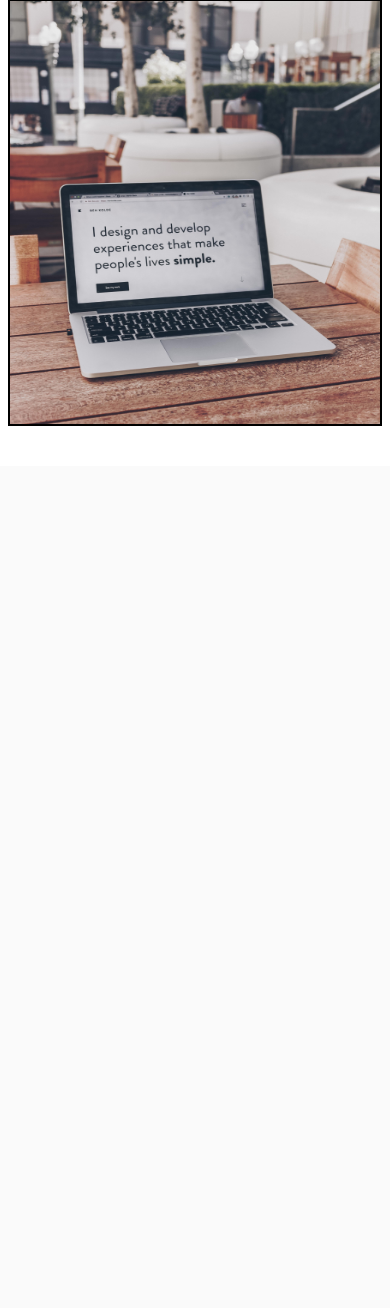
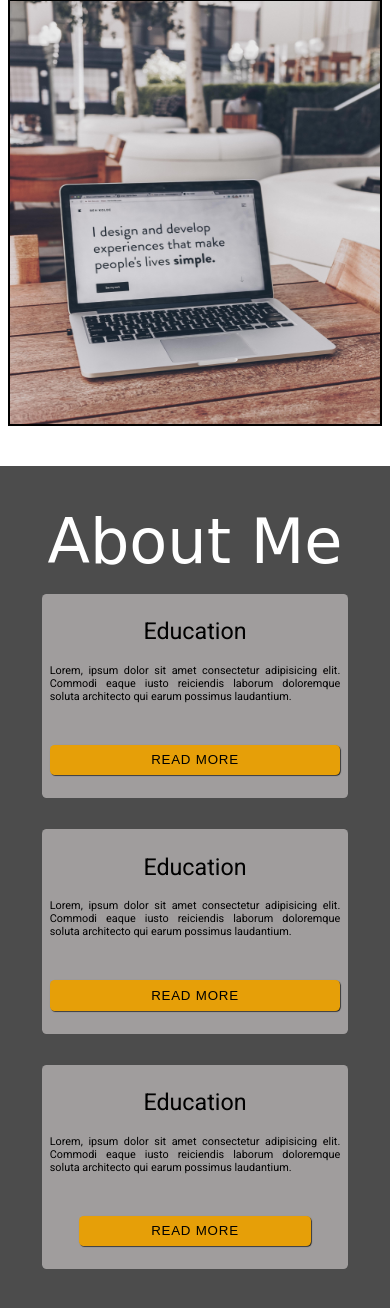
Before and after one commit to CalderonVasquez/Udemy_Blog, a plain HTML site: page index.html in a window 390 px wide. Shown: the part 522-1830 px from the top of the page. Before the commit the page ends 988 px from the top, so only its background shows below. Drawn offline with Linux system fonts and the light colour scheme; a web font is replaced by a local one.

Commit message:
add about-section add responsiveness

```diff
--- a/index.html
+++ b/index.html
@@ -49,7 +49,34 @@
         <!-- Banner Section starts here -->
 
     <!-- About-me section starts here -->
-
+       <section id="about__section" class="section-center">
+        <h2 class="about__heading text-white section-heading ">About Me</h2>
+        <div class="about__cards">
+            <div class="about__card">
+                <h3 class="card__heading">Education</h3>
+                <p class="card__description">
+                    Lorem, ipsum dolor sit amet consectetur adipisicing elit. Commodi eaque iusto reiciendis laborum doloremque soluta architecto qui earum possimus laudantium.
+                </p>
+                <button class="btn">Read More</button>
+            </div>
+            <div class="about__card">
+                <h3 class="card__heading">Education</h3>
+                <p class="card__description">
+                    Lorem, ipsum dolor sit amet consectetur adipisicing elit. Commodi eaque iusto reiciendis laborum doloremque
+                    soluta architecto qui earum possimus laudantium.
+                </p>
+                <button class="btn">Read More</button>
+            </div>
+            <div class="about__card">
+                <h3 class="card__heading">Education</h3>
+                <p class="card__description">
+                    Lorem, ipsum dolor sit amet consectetur adipisicing elit. Commodi eaque iusto reiciendis laborum doloremque
+                    soluta architecto qui earum possimus laudantium.
+                </p>
+                <button class="about__btn btn">Read More</button>
+            </div>
+        </div>
+       </section>
     <!-- About-me section ends here -->
 
     <!-- archives sectin starts here -->
--- a/style.css
+++ b/style.css
@@ -39,6 +39,16 @@ body {
   flex-direction: column;
   align-items: center;
   justify-content: space-evenly;
+}
+.btn {
+  background-color: rgb(230, 159,8);
+  border: none;
+  border-radius: 0.6rem;
+  box-shadow: 0.1rem 0.1rem 0.1rem #222;
+  cursor: pointer;
+  padding: 1rem 0;
+  letter-spacing: 0.1rem;
+  text-transform: uppercase;
 }
 /* reset code and common code ends here  */
 
@@ -109,11 +119,44 @@ header {
   height: 55rem;
   border: 0.3rem solid;
 }
-
 /* Banner section ends here */
 
 /* Blog-about section starts here */
-
+#about__section {
+  background-color: #4c4c4c;
+}
+.about__cards {
+  display: flex;
+  align-items: center;
+}
+.about__card {
+  display: flex;
+  flex-direction: column;
+  border-radius: 0.6rem;
+  flex: 1;
+  padding: 3rem 1rem;
+  background-color: #a09d9d;
+  margin: 2rem;
+  transition: transform 0.3s;
+}
+.about__card:hover{
+  transform: scale(1.1);
+}
+.card__heading {
+  font-size: 3rem;
+  text-align: center;
+  margin-bottom: 2rem;
+}
+.card__description {
+  padding: 0.4rem 0;
+  text-align: justify;
+  font-size: 1.4rem;
+  margin-bottom: 5rem;
+}
+.about__btn {
+  align-self: center;
+  width: 80%;
+}
 /* Blog-about section ends here */
 
 /* archives starts here */
@@ -148,12 +191,20 @@ header {
     align-items: center;
     margin-bottom: 5rem;
   }
+   .about__cards {
+    width: 50%;
+    flex-direction: column;
+    flex-wrap: wrap;
+  }
 }
 @media (max-width: 768px){
   html {
     font-size: 55.5%;
   }
   #banner__section article {
+    width: 80%;
+  }
+  .about__cards {
     width: 80%;
   }
 }
@@ -178,5 +229,8 @@ header {
   .banner__img {
     max-width: 100%;
   }
+  .about__cards {
+    width: 90%;
+  }
 }
 /* Responsive ends here */
```
